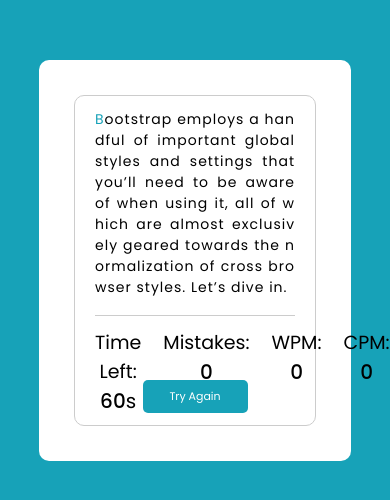
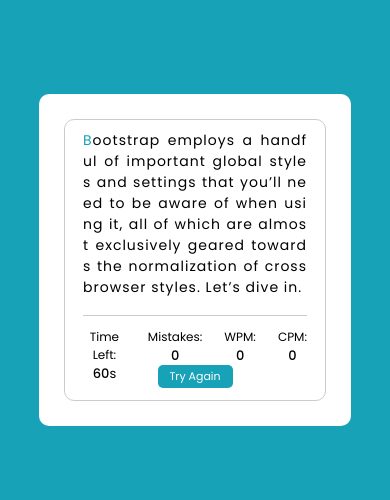
Before and after one commit to Psalmuel01/typing-speed-test, a plain HTML site: page index.html in a window 390 px wide. Shown: the part 162-662 px from the top of the page. Drawn offline with Linux system fonts and the light colour scheme.

Commit message:
updating

```diff
--- a/style.css
+++ b/style.css
@@ -38,10 +38,6 @@ body {
   max-height: 255px;
   overflow-y: auto;
 }
-
-/* .typing-text::-webkit-scrollbar {
-    width: 0;
-} */
 
 .typing-text p {
   font-size: 21px;
@@ -156,14 +152,16 @@ body {
     width: 80%;
     height: 100%;
     margin: auto;
+    padding: 25px;
   }
 
   .wrapper .content-box {
     height: 100%;
+    padding: 10px 18px 0;
   }
 
   .content-box .typing-text {
-    max-height: 50vh;
+    max-height: 60vh;
   }
 
   .content-box .content {
@@ -173,7 +171,7 @@ body {
   }
 
   .content .result-details {
-    margin-bottom: 10%;
+    margin-bottom: 5%;
     width: unset;
   }
 
@@ -193,22 +191,23 @@ body {
     display: block;
   }
 
-}
-
-@media only screen and (max-width: 555px) {
-  .content-box .result-details {
-    margin-bottom: 15%;
-  }
-
   .typing-text p {
     font-size: 14px;
   }
-
   .content button {
     font-size: 11px;
+    width: 75px;
+    padding: 3px 0;
+  }
+  .result-details li p {
+    font-size: 12px;
+  }
+  .result-details li span {
+    font-size: 13px;
   }
 
-  .result-details li {
-    font-size: 12.5px;
+  .typing-text::-webkit-scrollbar {
+    width: 0;
   }
+
 }
```
